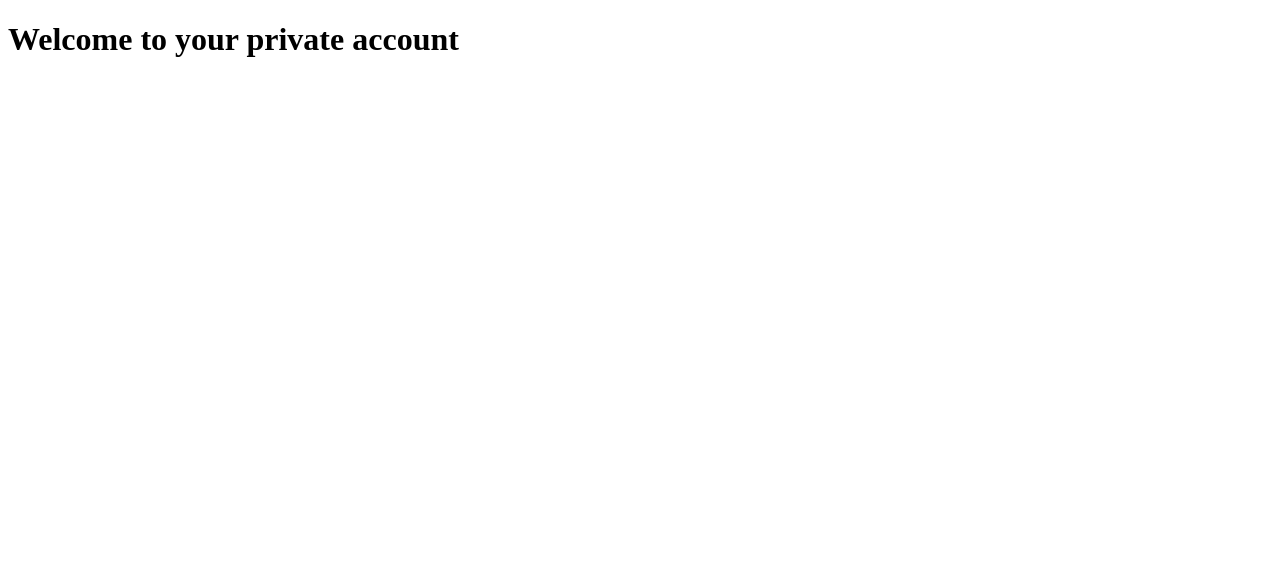
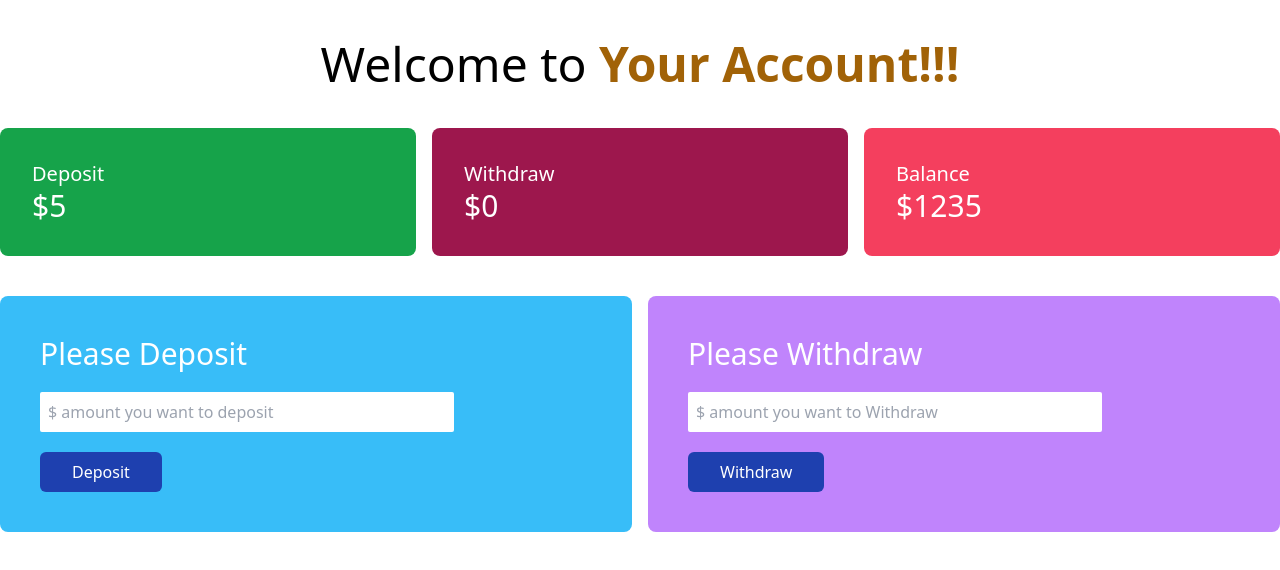
Before and after one commit to Nusrat-021/bank-with-js, a plain HTML site: page bank.html in a window 1280 px wide. Drawn offline with nearby package versions, Linux system fonts and the light colour scheme.

Commit message:
deposit section added

```diff
--- a/bank.html
+++ b/bank.html
@@ -1,11 +1,74 @@
 <!DOCTYPE html>
 <html lang="en">
-<head>
-    <meta charset="UTF-8">
-    <meta name="viewport" content="width=device-width, initial-scale=1.0">
-    <title></title>
-</head>
-<body>
-    <h1>Welcome to your private account</h1>
-</body>
+  <head>
+    <meta charset="UTF-8" />
+    <meta name="viewport" content="width=device-width, initial-scale=1.0" />
+    <title>Bank Balance</title>
+    <!-- tailwind css cdn link -->
+    <script src="https://cdn.tailwindcss.com"></script>
+  </head>
+  <body class="max-w-7xl w-full mx-auto p-2 xl:p-0">
+    <header>
+      <h1 class="text-5xl text-center mt-10">
+        Welcome to
+        <span class="font-semibold text-yellow-700">Your Account!!!</span>
+      </h1>
+    </header>
+    <main>
+      <div
+        class="grid grid-cols-1 md:grid-cols-3 gap-4 text-white font-medium mt-10"
+      >
+      <!-- deposit -->
+        <div class="bg-green-600 p-8 rounded-lg">
+
+          <h3 class="text-xl">Deposit</h3>
+          <p class="text-3xl">$<span id="deposit-total">5</span></p>
+        </div>
+        <div class="bg-pink-800 p-8 rounded-lg">
+          <h3 class="text-xl">Withdraw</h3>
+          <p class="text-3xl">$<span>0</span></p>
+        </div>
+
+        <!-- balance -->
+        <div class="bg-rose-500 p-8 rounded-lg">
+          <h3 class="text-xl">Balance</h3>
+          <p class="text-3xl">$<span id="total-balance">1235</span></p>
+        </div>
+      </div>
+
+      <div class="grid grid-cols-2 gap-4 text-white mt-10">
+
+        <!-- deposit -->
+        <div class="bg-sky-400 rounded-lg p-10 font-medium">
+          <h2 class="text-3xl">Please Deposit</h2>
+          <input
+            class="w-full md:w-9/12 block my-5 p-2 rounded-sm text-black"
+            type="text"
+            name=""
+            id="deposit-field"
+            placeholder="$ amount you want to deposit"
+          />
+          <button id="btn-deposit" class="bg-blue-800 px-8 py-2 rounded-md">Deposit</button>
+        </div>
+        <!-- withdraw -->
+        <div class="bg-purple-400 rounded-lg p-10 font-medium">
+          <h2 class="text-3xl">Please Withdraw</h2>
+          <input
+            class="w-full md:w-9/12 block my-5 p-2 rounded-sm"
+            type="text"
+            name=""
+            id=""
+            placeholder="$ amount you want to Withdraw"
+          />
+          <button class="bg-blue-800 px-8 py-2 rounded-md">Withdraw</button>
+        </div>
+
+
+      </div>
+    </main>
+
+
+    <!-- js files -->
+    <script src="./js/deposit.js"></script>
+  </body>
 </html>
--- /dev/null
+++ b/js/deposit.js
@@ -0,0 +1,53 @@
+document.getElementById('btn-deposit').addEventListener('click',function(){
+    // deposit input field value
+    const depositField = document.getElementById('deposit-field');
+
+    const newDepositAmount = parseFloat(depositField.value);
+    // console.log(newDepositAmount);
+
+    // validation the value of the deposit input field
+    if(typeof newDepositAmount !== 'number')
+    {
+        alert('Provide number of amount');
+        return;
+    }
+
+    else if(!newDepositAmount){
+        alert('Please provide some value to deposit');
+        return;
+    }
+    else if(newDepositAmount < 5)
+    {
+        alert('Negative numbers are not allowed');
+        return;
+    }
+
+    // previous deposit amount
+    const depositElement = document.getElementById('deposit-total');
+    const previousDepositTotalString = depositElement.innerText;
+    const previousDepositTotal = parseFloat(previousDepositTotalString);
+    // console.log(previousDepositTotal);
+
+    // previous deposit amount and new deposit amount added
+    const currentDepositTotal = parseFloat((newDepositAmount + previousDepositTotal).toFixed(2));
+    // console.log(currentDepositTotal);
+
+    // set new deposit amount
+    depositElement.innerText=currentDepositTotal;
+
+
+    // total balance increase
+
+    const balanceElement = document.getElementById('total-balance');
+
+    const previousBalanceString = balanceElement.innerText;
+    const previousBalanceDeposit = parseFloat(previousBalanceString);
+
+
+    const newBalanceFromDeposit = parseFloat((newDepositAmount + previousBalanceDeposit).toFixed(2));
+    console.log(newBalanceFromDeposit);
+
+    balanceElement.innerText = newBalanceFromDeposit;
+
+    depositField.value='';
+})
```
